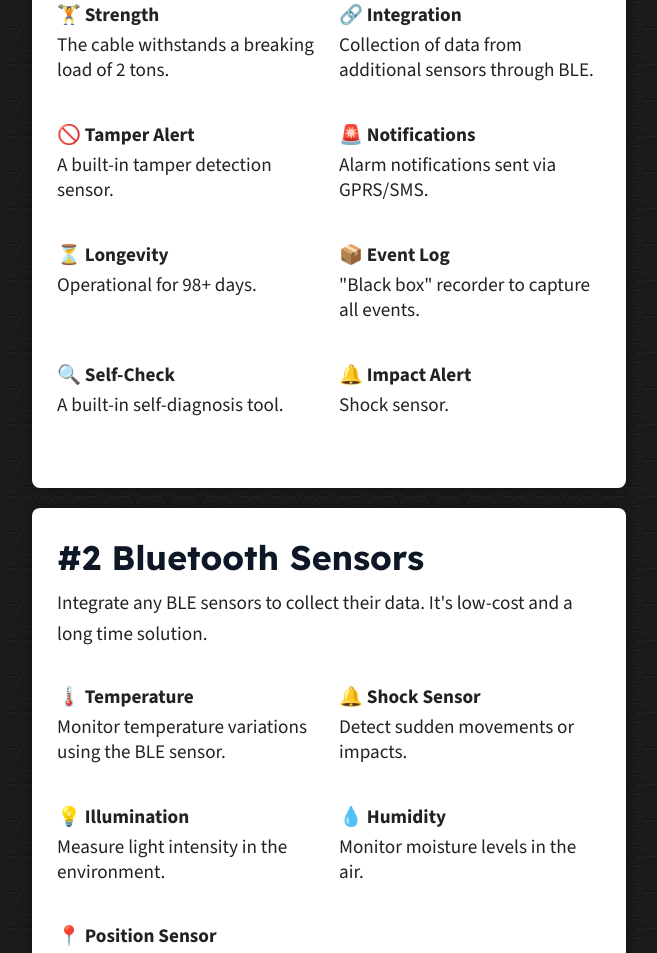
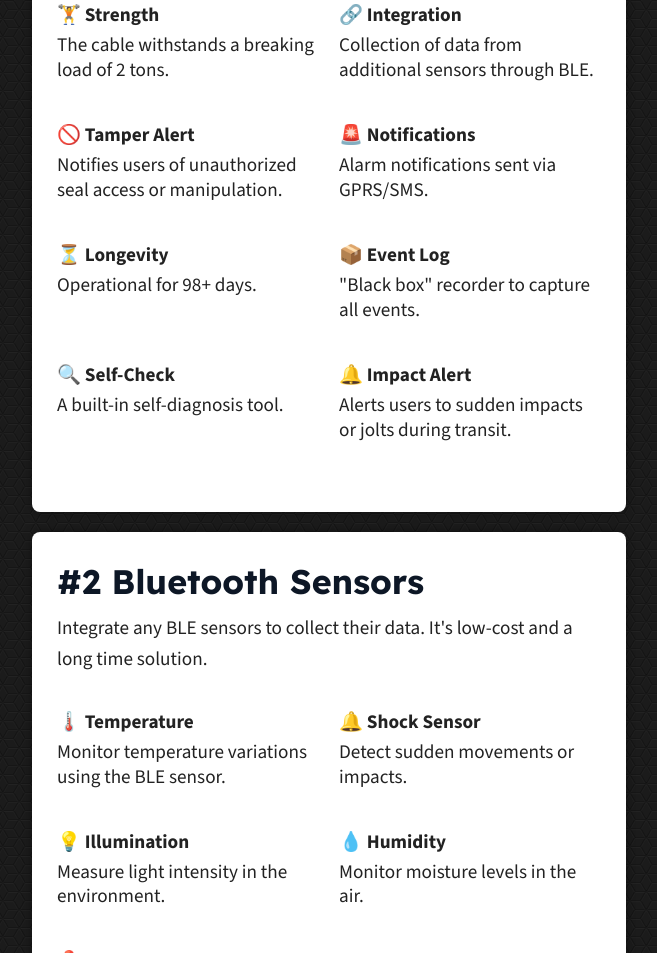
Before and after one commit to dsmola/smartsecurelogistics.com, a plain HTML site: page index.html in a window 1280 px wide. Shown: the part 2492-3445 px from the top of the page, without its empty margins (311-968 px from the left). Drawn offline with nearby package versions, Linux system fonts and the light colour scheme.

Commit message:
Updated Feautures

```diff
--- a/index.html
+++ b/index.html
@@ -258,7 +258,7 @@
               <div class="row padding mb-35">
                 <div class="col">
                   <div class="text sm bold mb-5">🚫 Tamper Alert</div>
-                  <div class="text sm mb-5">A built-in tamper detection sensor.</div>
+                  <div class="text sm mb-5">Notifies users of unauthorized seal access or manipulation.</div>
                 </div>
                 <div class="col">
                   <div class="text sm bold mb-5">🚨 Notifications</div>
@@ -282,7 +282,7 @@
                 </div>
                 <div class="col">
                   <div class="text sm bold mb-5">🔔 Impact Alert</div>
-                  <div class="text sm mb-5">Shock sensor.</div>
+                  <div class="text sm mb-5">Alerts users to sudden impacts or jolts during transit.</div>
                 </div>
               </div>
             </div>
```
